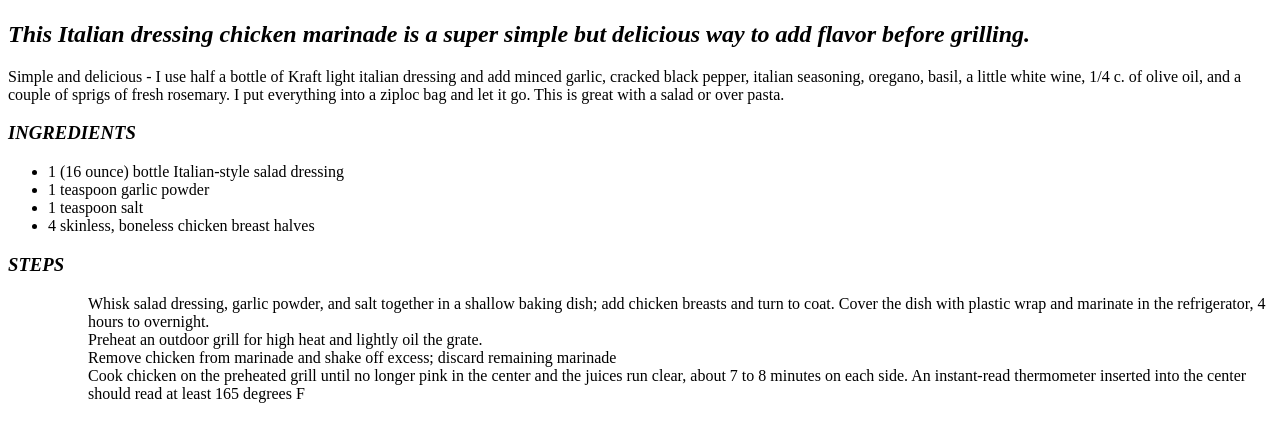
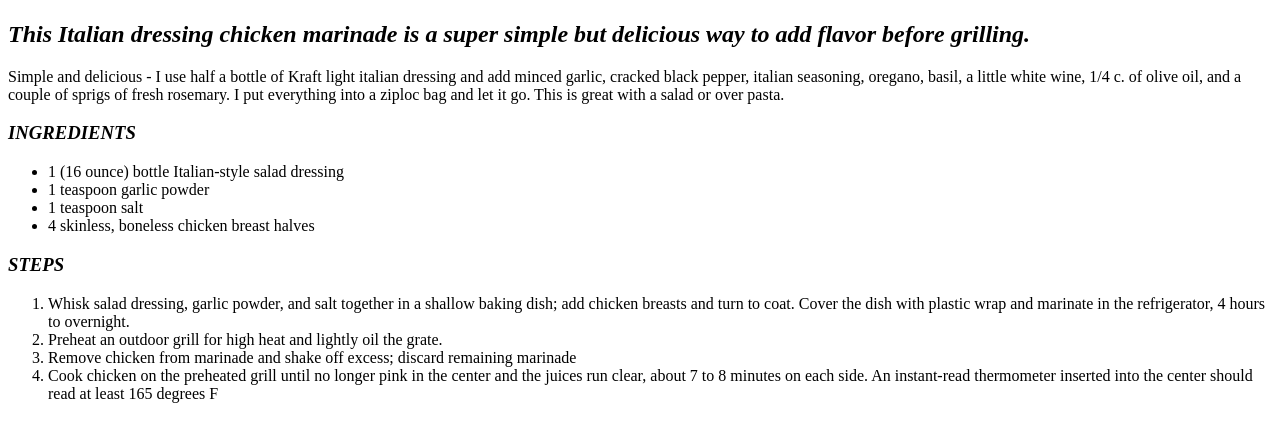
Before and after one commit to itsrahulg/odin-recipes, a plain HTML site: page recipes/chicken.html in a window 1280 px wide. Shown: the part 99-540 px from the top of the page. Drawn offline with Linux system fonts and the light colour scheme.

Commit message:
chicken.html

```diff
--- a/recipes/chicken.html
+++ b/recipes/chicken.html
@@ -8,7 +8,7 @@
 </head>
 <body>
     <h1>ITALIAN CHICKEN MARINADE</h1>
-    <img src="/home/devworld/Pictures">
+    <img src="/home/devworld/Pictures/chicken.png">
     <h2><strong><em>This Italian dressing chicken marinade is a super simple but delicious way to add flavor before grilling.</em></strong></h2>
     <p>Simple and delicious - I use half a bottle of Kraft light italian dressing and add minced garlic, cracked black pepper, italian seasoning, oregano, basil, a little white wine, 1/4 c. of olive oil, and a couple of sprigs of fresh rosemary. I put everything into a ziploc bag and let it go. This is great with a salad or over pasta.</p>
     <h3><em>INGREDIENTS</em></h3>
@@ -19,11 +19,11 @@
         <li>4 skinless, boneless chicken breast halves</li>
     </ul>
     <h3><em>STEPS</em></h3>
-    <OL>
-        <ol>Whisk salad dressing, garlic powder, and salt together in a shallow baking dish; add chicken breasts and turn to coat. Cover the dish with plastic wrap and marinate in the refrigerator, 4 hours to overnight.</ol>
-        <ol>Preheat an outdoor grill for high heat and lightly oil the grate.</ol>
-        <ol>Remove chicken from marinade and shake off excess; discard remaining marinade</ol>
-        <ol>Cook chicken on the preheated grill until no longer pink in the center and the juices run clear, about 7 to 8 minutes on each side. An instant-read thermometer inserted into the center should read at least 165 degrees F</ol>
-    </OL>
+    <oL>
+        <li>Whisk salad dressing, garlic powder, and salt together in a shallow baking dish; add chicken breasts and turn to coat. Cover the dish with plastic wrap and marinate in the refrigerator, 4 hours to overnight.</li>
+        <li>Preheat an outdoor grill for high heat and lightly oil the grate.</li>
+        <li>Remove chicken from marinade and shake off excess; discard remaining marinade</li>
+        <li>Cook chicken on the preheated grill until no longer pink in the center and the juices run clear, about 7 to 8 minutes on each side. An instant-read thermometer inserted into the center should read at least 165 degrees F</li>
+    </oL>
 </body>
 </html>
```
